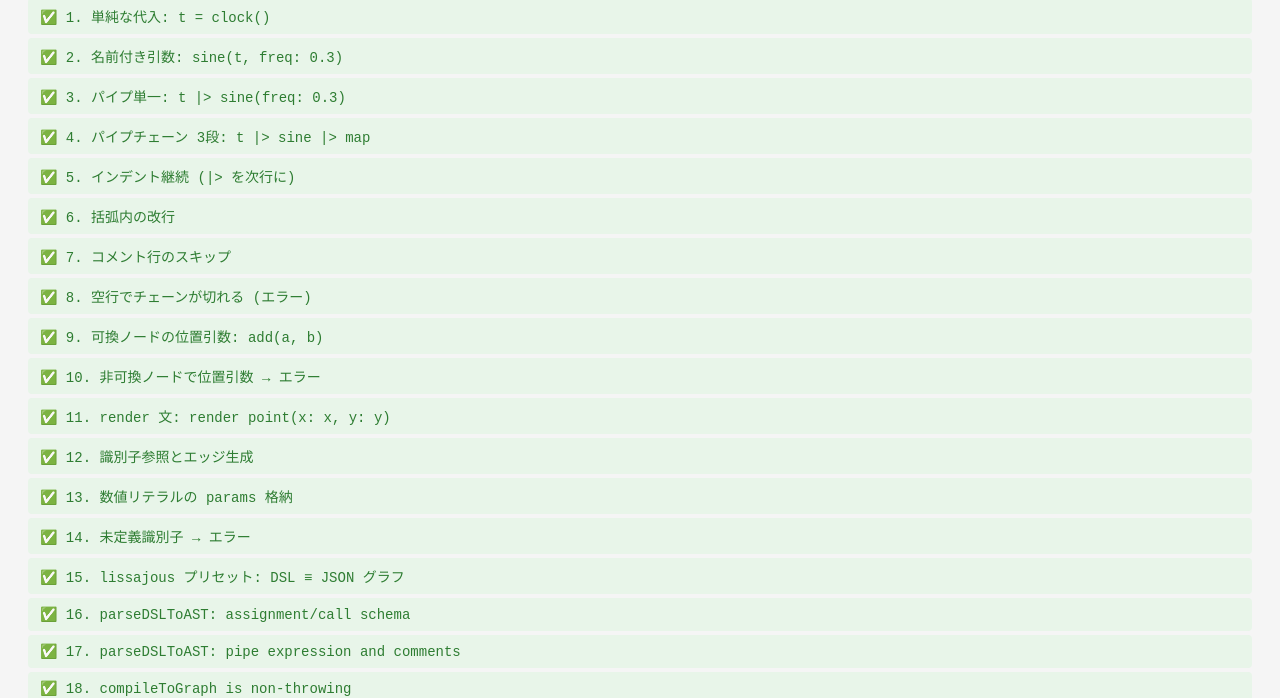
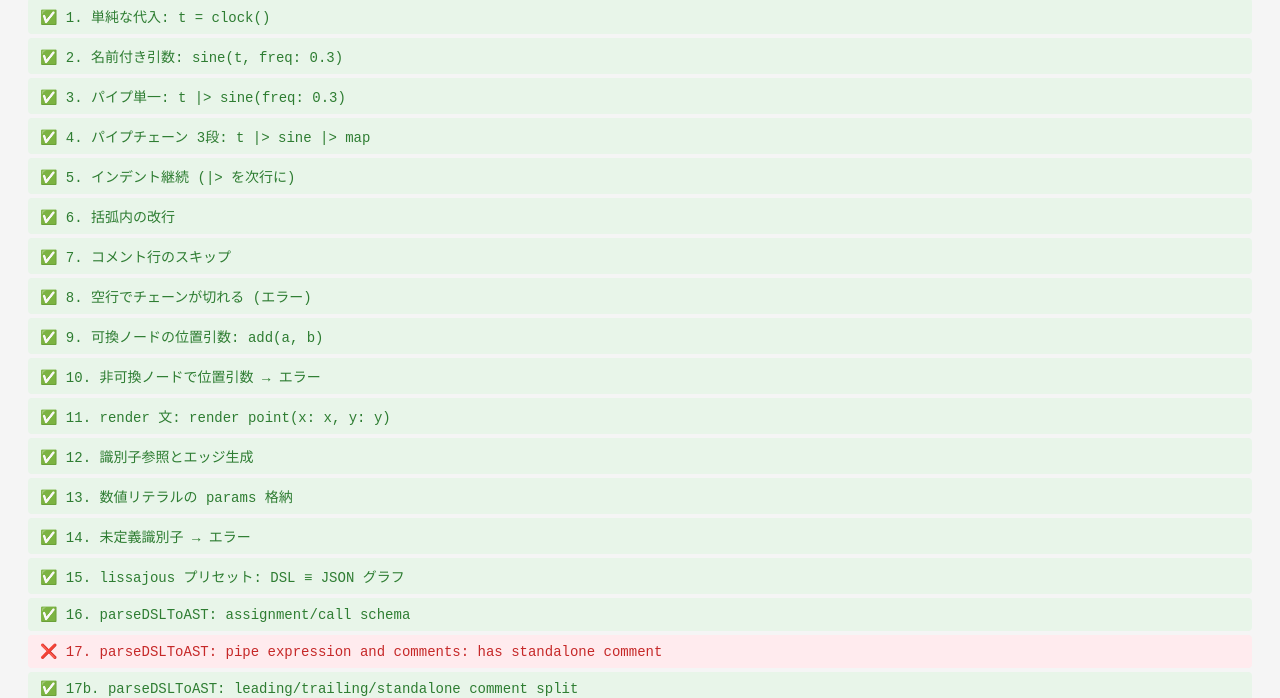
Before and after one commit to afjk/loom, a website: page test/loom-dsl.test.html in a window 1280 px wide. Shown: the part 105-803 px from the top of the page. Drawn offline with Linux system fonts and the light colour scheme.

Commit message:
fix(dsl): align Source AST v1 comments, literals, and error spans

```diff
--- a/src/loom-dsl.js
+++ b/src/loom-dsl.js
@@ -110,14 +110,17 @@
     function parseCall() { const nt = expect(TT.IDENT); const callee = mkIdent(nt); expect(TT.LPAREN); skipNL(); const args = []; while (peek().type !== TT.RPAREN && peek().type !== TT.EOF) { skipNL(); const at = peek(); if (at.type === TT.IDENT && peek(1).type === TT.COLON) { const n = mkIdent(take()); take(); skipNL(); const v = parseExpr(); args.push({ type: 'NamedArg', name: n, value: v, span: spanFrom(n.span.start, v.span.end) }); } else { const v = parseExpr(); args.push({ type: 'PositionalArg', value: v, span: v.span }); } skipNL(); if (peek().type === TT.COMMA) take(); skipNL(); }
       const end = expect(TT.RPAREN); return { type: 'CallExpression', callee, args, span: spanFrom(nt.span.start, end.span.end) }; }
 
+    let blankLines = 0;
     while (peek().type !== TT.EOF) {
-      if (peek().type === TT.NEWLINE) { take(); continue; }
+      if (peek().type === TT.NEWLINE) { take(); blankLines++; if (blankLines > 1) pendingComments = []; continue; }
       if (peek().type === TT.COMMENT) {
         const ct = take(); const c = { type: 'Comment', text: ct.value, variant: 'line', span: ct.span };
-        if (peek().type === TT.NEWLINE || peek().type === TT.EOF) body.push({ type: 'CommentStatement', comment: c, span: ct.span }); else pendingComments.push(c);
+        pendingComments.push(c);
         if (peek().type === TT.NEWLINE) take();
+        blankLines = 0;
         continue;
       }
+      blankLines = 0;
       const stTok = peek();
       let stmt;
       if (stTok.type === TT.IDENT && stTok.value === 'render') { take(); const call = parseCall(); stmt = { type: 'RenderStatement', call, span: spanFrom(stTok.span.start, call.span.end) }; }
@@ -128,6 +131,7 @@
       if (peek().type === TT.NEWLINE) take();
       body.push(stmt);
     }
+    for (const c of pendingComments) body.push({ type: 'CommentStatement', comment: c, span: c.span });
     const end = tokens[tokens.length - 1].span.end;
     return { ast: { type: 'Program', body, span: spanFrom(posFrom(1, 1, 0), end) }, errors };
   } catch (e) {
@@ -153,7 +157,10 @@
     const graph = buildGraph(textAst);
     return { graph, errors };
   } catch (e) {
-    errors.push({ type: 'CompileError', message: e.message, code: e.code || 'UNKNOWN_NODE_TYPE', span: null });
+    const span = (typeof e.line === 'number' && typeof e.column === 'number')
+      ? { start: { line: e.line, column: e.column, offset: 0 }, end: { line: e.line, column: e.column, offset: 0 } }
+      : null;
+    errors.push({ type: 'CompileError', message: e.message, code: e.code || 'UNKNOWN_NODE_TYPE', span });
     return { graph: { nodes: [], edges: [] }, errors };
   }
 }
@@ -166,7 +173,27 @@
     if (e.type === 'NumberLiteral') return { type: 'number', value: e.value, line: e.span.start.line, col: e.span.start.column };
     if (e.type === 'StringLiteral') return { type: 'string', value: e.value, line: e.span.start.line, col: e.span.start.column };
     if (e.type === 'BooleanLiteral') return { type: 'bool', value: e.value, line: e.span.start.line, col: e.span.start.column };
+    if (e.type === 'NullLiteral') return { type: 'null', value: null, line: e.span.start.line, col: e.span.start.column };
+    if (e.type === 'ArrayLiteral') return { type: 'array', value: convJsonLiteral(e, e.span.start.line, e.span.start.column), line: e.span.start.line, col: e.span.start.column };
+    if (e.type === 'ObjectLiteral') return { type: 'object', value: convJsonLiteral(e, e.span.start.line, e.span.start.column), line: e.span.start.line, col: e.span.start.column };
     throw new LoomDSLError('Unsupported expression in compileToGraph', e.span.start.line, e.span.start.column, 'UNEXPECTED_TOKEN');
+  }
+  function convJsonLiteral(node, line, col) {
+    if (node.type === 'NumberLiteral' || node.type === 'StringLiteral' || node.type === 'BooleanLiteral') return node.value;
+    if (node.type === 'NullLiteral') return null;
+    if (node.type === 'ArrayLiteral') return node.elements.map((e) => {
+      if (['Identifier', 'CallExpression', 'PipeExpression'].includes(e.type)) throw new LoomDSLError('Nested non-literal in array is not supported', e.span.start.line, e.span.start.column, 'UNEXPECTED_TOKEN');
+      return convJsonLiteral(e, line, col);
+    });
+    if (node.type === 'ObjectLiteral') {
+      const out = {};
+      for (const en of node.entries) {
+        if (['Identifier', 'CallExpression', 'PipeExpression'].includes(en.value.type)) throw new LoomDSLError('Nested non-literal in object is not supported', en.value.span.start.line, en.value.span.start.column, 'UNEXPECTED_TOKEN');
+        out[en.key.type === 'Identifier' ? en.key.name : en.key.value] = convJsonLiteral(en.value, line, col);
+      }
+      return out;
+    }
+    throw new LoomDSLError('Unsupported JSON literal', line, col, 'UNEXPECTED_TOKEN');
   }
   return program.body.filter(s => s.type !== 'CommentStatement').map(s => s.type === 'RenderStatement' ? { type: 'render', call: convExpr(s.call) } : { type: 'assign', name: s.target.name, expr: convExpr(s.value) });
 }
@@ -253,6 +280,6 @@
   const { ast, errors: p } = parseDSLToAST(text);
   if (p.length) throw new LoomDSLError(p[0].message, p[0].span.start.line, p[0].span.start.column, p[0].code);
   const { graph, errors: c } = compileToGraph(ast);
-  if (c.length) throw new LoomDSLError(c[0].message, 0, 0, c[0].code);
+  if (c.length) throw new LoomDSLError(c[0].message, c[0].span?.start?.line || 1, c[0].span?.start?.column || 1, c[0].code);
   return graph;
 }
--- a/test/loom-dsl.test.html
+++ b/test/loom-dsl.test.html
@@ -246,16 +246,45 @@
       assertEqual(b.value.type, "PipeExpression");
       assertEqual(b.value.right.type, "CallExpression");
     });
+    test("17b. parseDSLToAST: leading/trailing/standalone comment split", () => {
+      const src = `# lead\na = clock() # trail\n\n# standalone`;
+      const { ast } = parseDSLToAST(src);
+      const stmt = ast.body.find(x => x.type === "AssignmentStatement");
+      assert(stmt.leadingComments && stmt.leadingComments.length === 1, "leading comment attached");
+      assert(stmt.trailingComment, "trailing comment attached");
+      const standalone = ast.body.filter(x => x.type === "CommentStatement");
+      assertEqual(standalone.length, 1, "only free comment becomes CommentStatement");
+    });
 
     test("18. compileToGraph is non-throwing", () => {
       const { ast } = parseDSLToAST("a = unknownNode()");
       const { errors } = compileToGraph(ast);
       assert(errors.length > 0, "compile error returned");
     });
+    test("18b. compileToGraph supports null/array/object literal params", () => {
+      const src = `c = constant(value: null)\na = constant(value: [1, 2, 3])\no = constant(value: {x: 1, y: true})`;
+      const { ast } = parseDSLToAST(src);
+      const out = compileToGraph(ast);
+      assertEqual(out.errors.length, 0);
+      assertEqual(out.graph.nodes.find(n => n.id === "c").params.value, null);
+      assertEqual(out.graph.nodes.find(n => n.id === "a").params.value[2], 3);
+      assertEqual(out.graph.nodes.find(n => n.id === "o").params.value.x, 1);
+    });
+    test("18c. compileToGraph nested expression in object returns CompileError with span", () => {
+      const src = `t = clock()\na = constant(value: {x: t})`;
+      const { ast } = parseDSLToAST(src);
+      const out = compileToGraph(ast);
+      assert(out.errors.length > 0, "compile error exists");
+      assert(out.errors[0].span && out.errors[0].span.start.line > 0, "span exists");
+    });
 
     test("19. parseDSLToAST parse error is non-throwing", () => {
       const out = parseDSLToAST("a = ");
       assert(out.errors.length > 0, "parse errors returned");
+    });
+    test("19b. Source AST v1 has no EdgeStatement nodes", () => {
+      const { ast } = parseDSLToAST("t = clock()");
+      assert(!ast.body.some(s => s.type === "EdgeStatement"), "no EdgeStatement in v1 AST body");
     });
 
     test("20. formatDSL roundtrip keeps pipe/raw", () => {
```
Also changed, not shown: docs/SPEC.md (+1 -2 lines).
